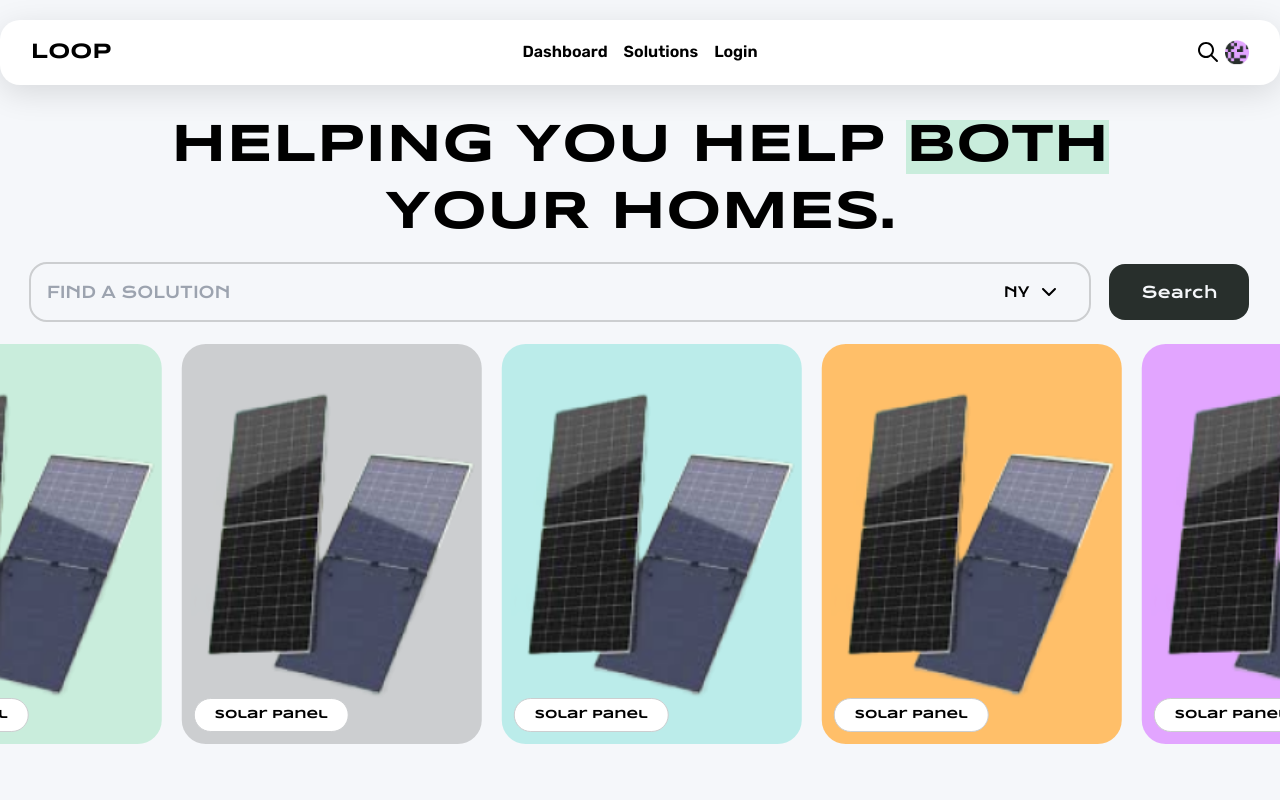
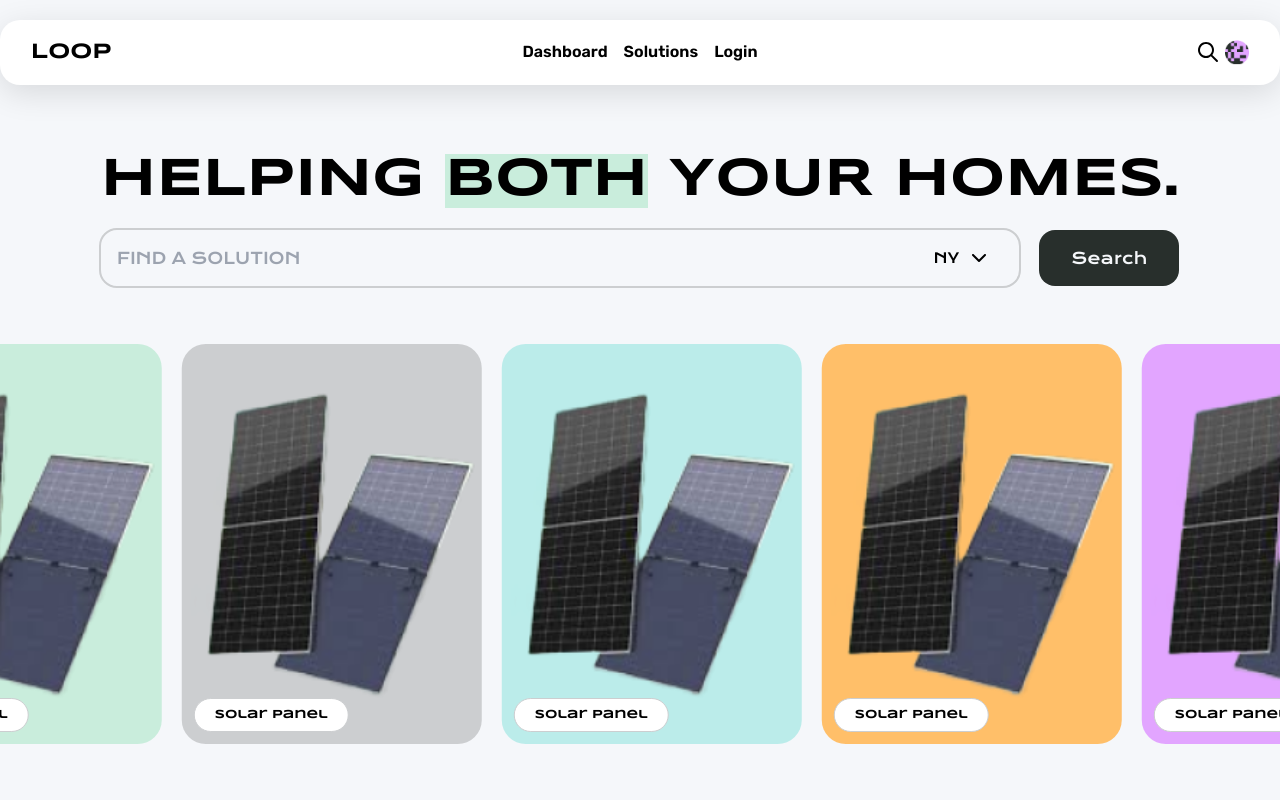
Before and after one commit to pranavkannepalli/loop, a Next.js app: page / in a window 1280 px wide. Shown: the top 800 px of the page. Built offline with nearby package versions, Linux system fonts and the light colour scheme.

Commit message:
Changed the tagline to be more straightforward

```diff
--- a/components/HomeText/index.jsx
+++ b/components/HomeText/index.jsx
@@ -29,10 +29,10 @@ let headingVariants = {
     }
 }
 
-let text = "Helping you help both your homes.";
+let text = "Helping both your homes.";
 export default function HomeText() {
     return (
-        <motion.h1 variants={headingVariants}  initial="initial" animate="animate" className="overflow-hidden w-[80%] max-w-[1280x] text-center mx-auto" >
+        <motion.h1 variants={headingVariants}  initial="initial" animate="animate" className="overflow-hidden max-w-[1280x] text-center mx-auto" >
             {text.split(" ").map((word, i ) => (
                 <>
                     <span key={i}className={classNames(word, "inline-block overflow-hidden relative")}>
```
